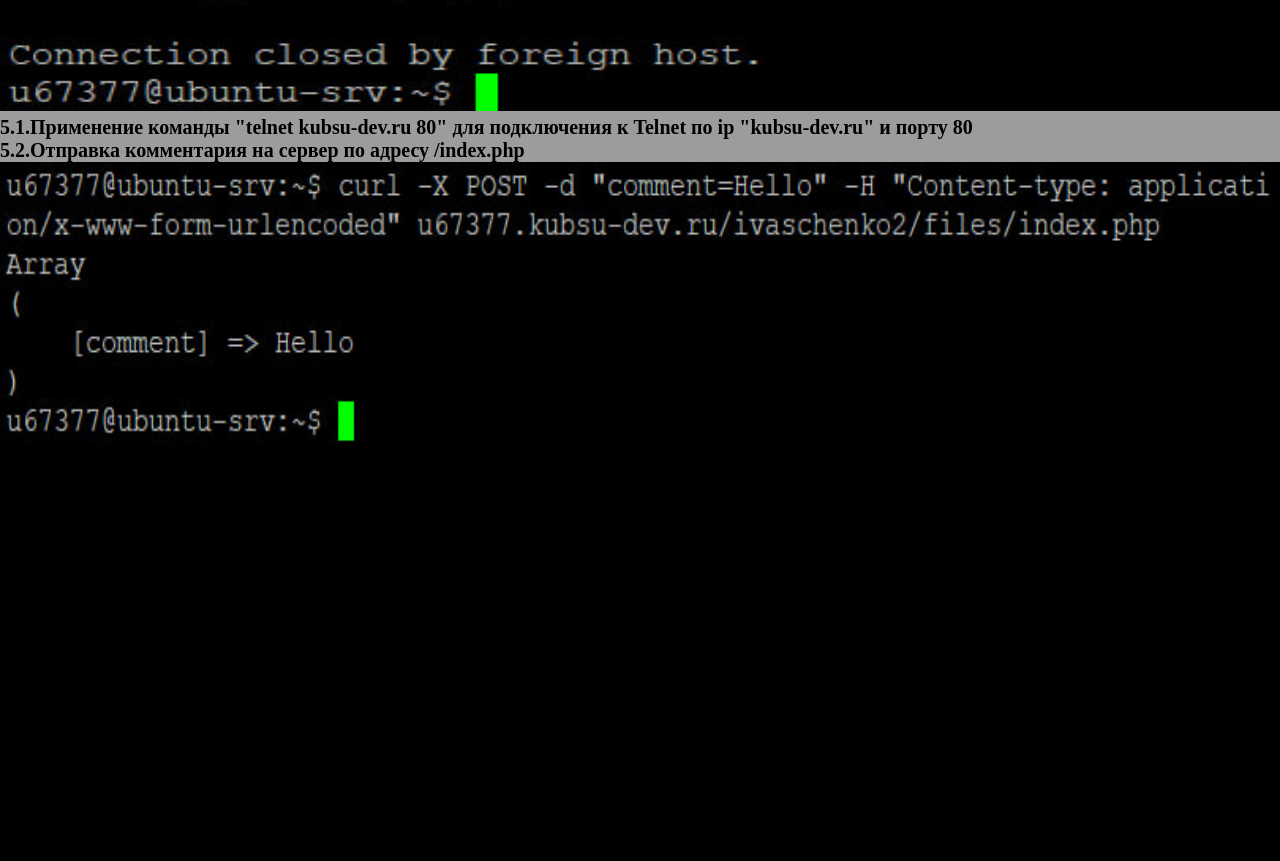
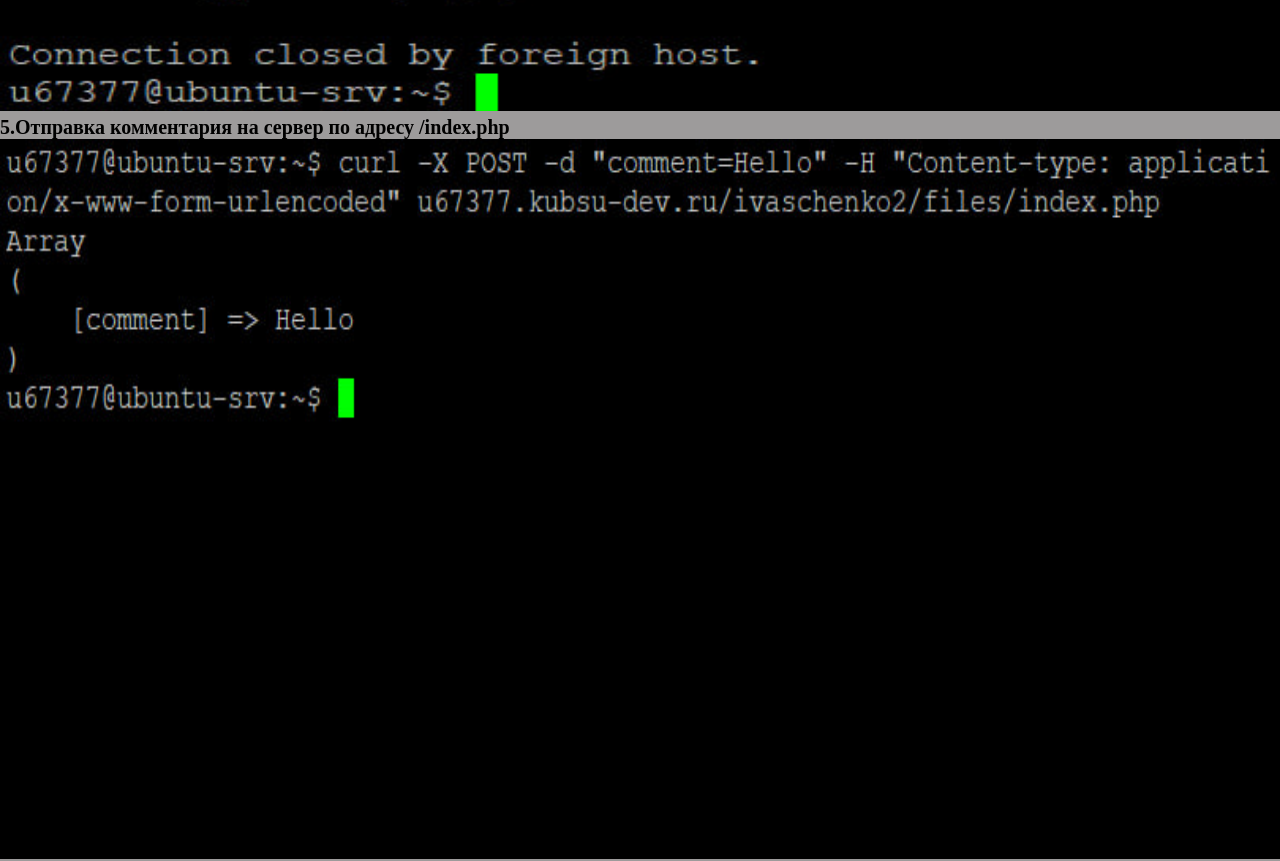
Before and after one commit to BLACKLIGHT57/ivaschenko3, a plain HTML site: page index.html in a window 1280 px wide. Shown: the part 3785-4646 px from the top of the page. Drawn offline with Linux system fonts and the light colour scheme.

Commit message:
Update index.html

```diff
--- a/index.html
+++ b/index.html
@@ -19,8 +19,7 @@
 <h2>4.1.Применение команды "telnet kubsu-dev.ru 80" для подключения к Telnet по ip "kubsu-dev.ru" и порту 80</h2>
 <h2>4.2.Определение медиатипа ресурса /image.png, с помощью метода HEAD в протоколе HTTP 1.0 в загаловке "Content-type", где и хранится медиатип файла</h2>
 <p><img src="4.jpg"></p>
-<h2>5.1.Применение команды "telnet kubsu-dev.ru 80" для подключения к Telnet по ip "kubsu-dev.ru" и порту 80</h2>
-<h2>5.2.Отправка комментария на сервер по адресу /index.php</h2>
+<h2>5.Отправка комментария на сервер по адресу /index.php</h2>
 <p><img src="5.jpg"></p>
 <h2>6.1.Применение команды "telnet kubsu-dev.ru 80" для подключения к Telnet по ip "kubsu-dev.ru" и порту 80</h2>
 <h2>6.2.Получение первые 100 байт файла /file.tar.gz, с помощью метода HEAD в протоколе HTTP 1.0 используя заголовок "Range" задаем начальные 100 байт которые иинужно скачать</h2>
```
